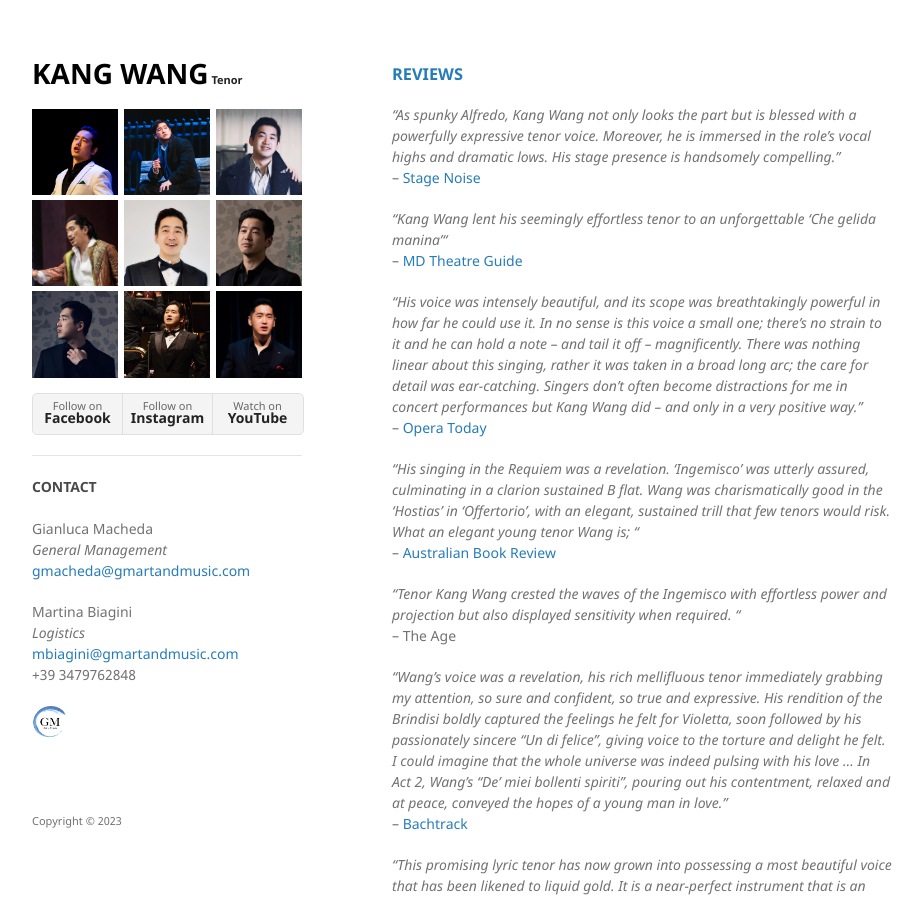
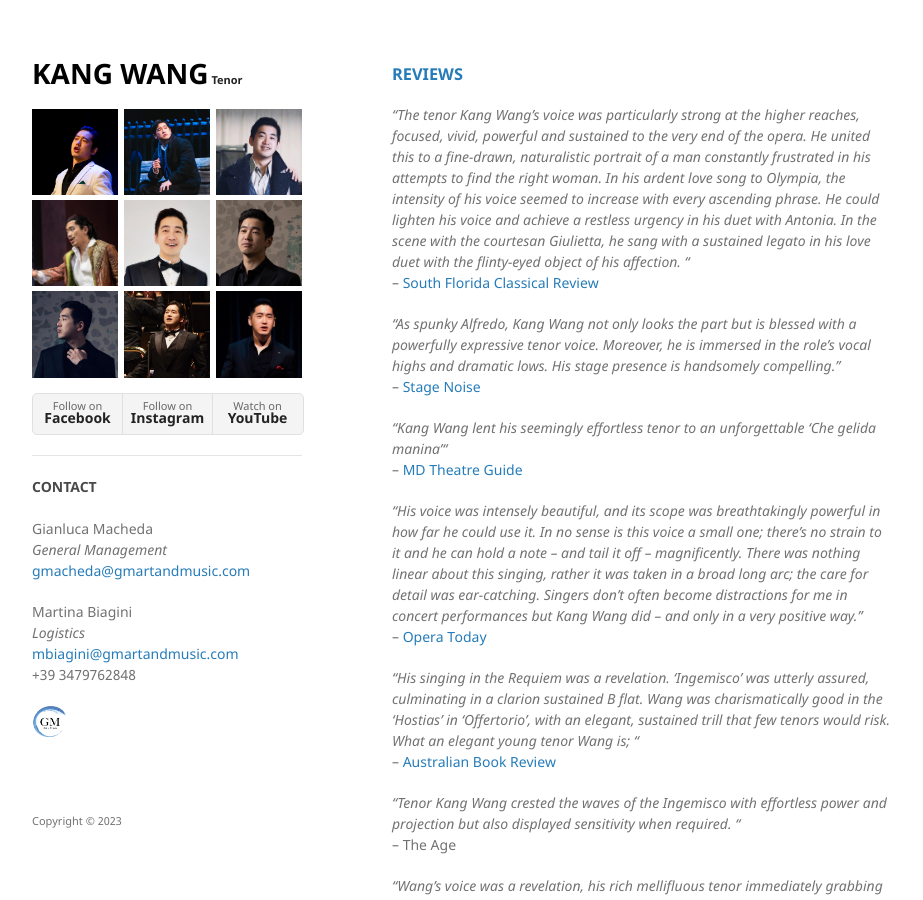
Before and after one commit to kwopera/kwt, a Jekyll site: the page built from reviews.md, in a window 1280 px wide and 900 px high. Shown: the whole window, without its empty margins (178-1101 px from the left). Built offline with Jekyll 4.4.1, drawn with Linux system fonts in a browser that asks for light colours; our own code applies the rules of GitHub Pages for plain Markdown files.

Commit message:
Update reviews.md

```diff
--- a/reviews.md
+++ b/reviews.md
@@ -1,5 +1,8 @@
 <h3 id="reviews"><a href="{{ "/reviews.html" | absolute_url }}#reviews">REVIEWS</a></h3>
 <br/>
+_"The tenor Kang Wang’s voice was particularly strong at the higher reaches, focused, vivid, powerful and sustained to the very end of the opera. He united this to a fine-drawn, naturalistic portrait of a man constantly frustrated in his attempts to find the right woman. In his ardent love song to Olympia, the intensity of his voice seemed to increase with every ascending phrase. He could lighten his voice and achieve a restless urgency in his duet with Antonia. In the scene with the courtesan Giulietta, he sang with a sustained legato in his love duet with the flinty-eyed object of his affection. "_
+<br/>-- <a href="https://southfloridaclassicalreview.com/2024/03/palm-beach-operas-superb-cast-serves-up-an-aptly-harrowing-hoffmann/" target="_blank">South Florida Classical Review</a>
+
 _"As spunky Alfredo, Kang Wang not only looks the part but is blessed with a powerfully expressive tenor voice. Moreover, he is immersed in the role’s vocal highs and dramatic lows. His stage presence is handsomely compelling."_
 <br/>-- <a href ="http://www.stagenoise.com/review/2024/la-traviata" target="_blank">Stage Noise</a>
 
```
